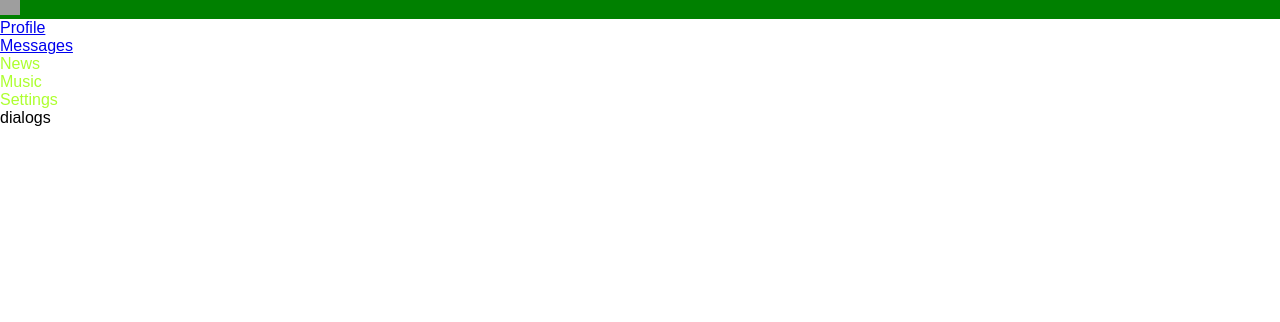
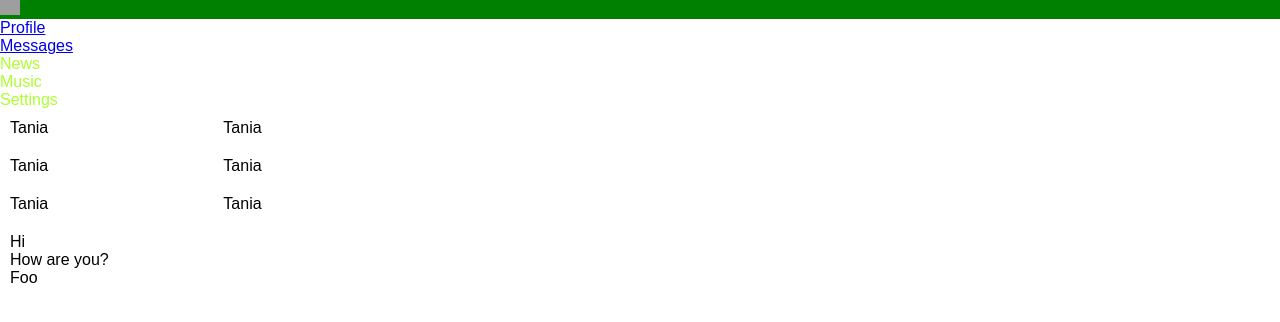
Before and after one commit to SivtsovaT/my_network, a React (Create React App) app: page /dialogs in a window 1280 px wide. Shown: the top 322 px of the page. Built offline with nearby package versions, Linux system fonts and the light colour scheme; grey boxes are pictures that could not be loaded.

Commit message:
Updated project My Network:
- added Dialogs component

```diff
--- a/src/App.js
+++ b/src/App.js
@@ -18,8 +18,8 @@ const App = () => {
                         <Navbar/>
                         <div class='app-booker-content'>
                             <Routes>
+                                <Route path="/profile" element={<Profile/>}/>
                                 <Route path="/dialogs" element= {<Dialogs/>}/>
-                                <Route path="/profile" element={<Profile/>}/>
                             </Routes>
                         </div>
                     </div>
--- a/src/components/Dialogs/Dialogs.css
+++ b/src/components/Dialogs/Dialogs.css
@@ -18,3 +18,11 @@
 .messages .message {
 
 }
+
+.dialog {
+
+}
+
+.message {
+
+}
--- a/src/components/Dialogs/Dialogs.js
+++ b/src/components/Dialogs/Dialogs.js
@@ -4,9 +4,50 @@ import './Dialogs.css';
 
 const Dialogs = (props) => {
 	return (
-		<div>
-			dialogs
+		<div className='dialogs'>
+			<div className='dialogsItems'>
+				<div className='dialog'>
+					Tania
+				</div>
+			</div>
+
+			<div className='dialogsItems'>
+				<div className='dialog'>
+					Tania
+				</div>
+			</div>
+
+			<div className='dialogsItems'>
+				<div className='dialog'>
+					Tania
+				</div>
+			</div>
+
+			<div className='dialogsItems'>
+				<div className='dialog'>
+					Tania
+				</div>
+			</div>
+
+			<div className='dialogsItems active'>
+				<div className='dialog'>
+					Tania
+				</div>
+			</div>
+
+			<div className='dialogsItems'>
+				<div className='dialog'>
+					Tania
+				</div>
+			</div>
+			<div className='messages'>
+				<div className='message'>Hi</div>
+				<div className='message'>How are you?</div>
+				<div className='message'>Foo</div>
+
+			</div>
 		</div>
+
 	)
 }
 
--- a/src/components/Navbar/Navbar.js
+++ b/src/components/Navbar/Navbar.js
@@ -1,14 +1,15 @@
 import React from "react";
 import './Navbar.module.css';
+import {NavLink} from "react-router-dom";
 
 const Navbar = () => {
 	return (
 		<nav className='nav'>
 			<div className='item'>
-				<a href='/profile'>Profile</a>
+				<NavLink to='/profile'>Profile</NavLink>
 			</div>
 			<div className='item active'>
-				<a href='/dialogs'>Messages</a>
+				<NavLink to='/dialogs'>Messages</NavLink>
 			</div>
 			<div className='item'>
 				<a>News</a>
--- a/src/components/Navbar/Navbar.module.css
+++ b/src/components/Navbar/Navbar.module.css
@@ -3,10 +3,11 @@
     background-color: burlywood;
 }
 
-.item {
+.item a{
     color: white;
+    text-decoration: none;
 }
 
-.item.active {
+.item a.active {
     color: gold;
 }
```
